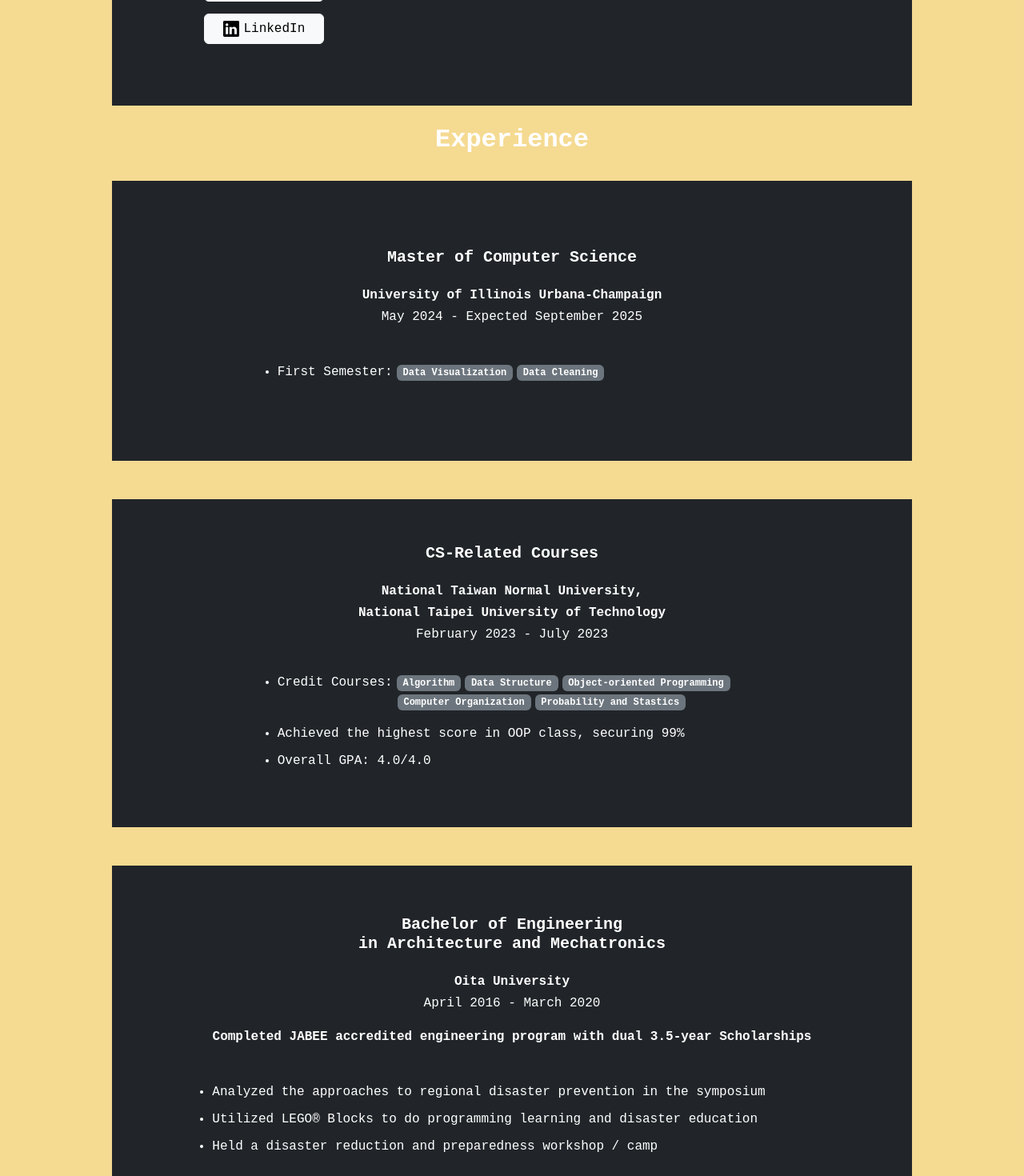
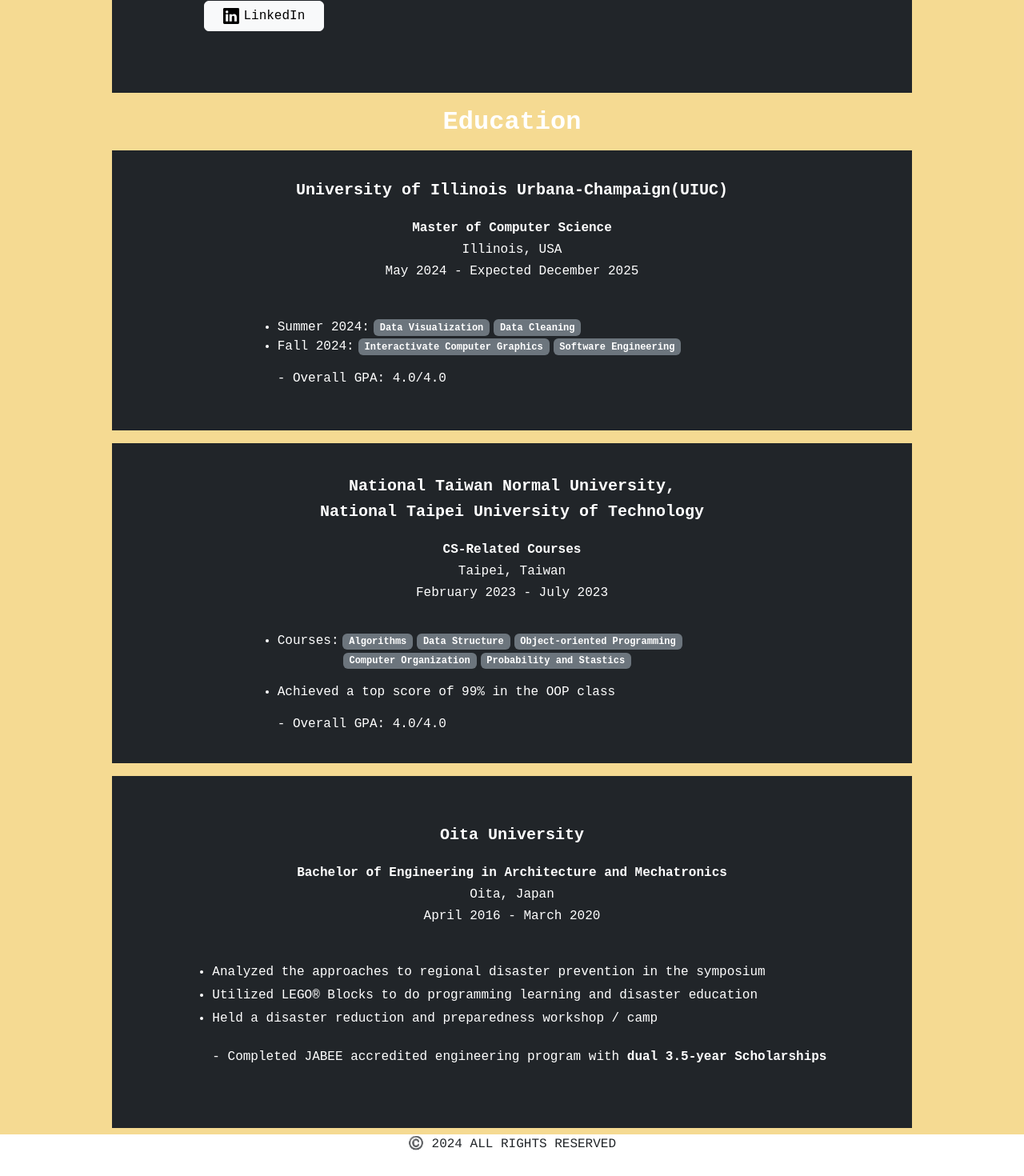
Before and after one commit to NICKLIN13/Lin_Portfolio, a React (Create React App) app in the folder client/: page / in a window 1280 px wide. Shown: the part 600-2070 px from the top of the page at 80% size. After the commit the page ends 2042 px from the top, so only its background shows below. Built offline with nearby package versions, Linux system fonts and the light colour scheme.

Commit message:
Update "about me" and "education"

```diff
--- a/client/src/App.js
+++ b/client/src/App.js
@@ -13,7 +13,7 @@ function App() {
 
 			<header className="App-header">
 				<h2 style={{ marginTop: '20px' }}><b>About Me</b></h2>
-        <Container className="my-4 bg-dark text-white" style={{ width: '1000px', height: '500px' }}>
+				<Container className="my-2 bg-dark text-white" style={{ width: '1000px', height: '500px' }}>
 					<div className='d-flex flex-column justify-content-center align-items-center' style={{ marginLeft: '30px' }}>
 						<img src="/000.JPG" className="rounded-circle rounded-circle-small" style={{ objectFit: 'cover', objectPosition: 'center left' }} alt="圓形照片"></img>
 						<Button className="btn-light" href='https://github.com/NICKLIN13?tab=repositories' style={{ marginTop: '25px', width: '150px' }} target="_blank">
@@ -34,61 +34,79 @@ function App() {
 						<h5 className='text-start'><b>Software developer & Master student at UIUC</b></h5>
 						<br />
 						<p className='text-start fs-6'>
-              I am Yu-Ting Lin, as known as NICK. I have a strong foundation in algorithms and data structures, and I use modern web technologies such as React.js and Node.js to develop projects.
+							I am Yu-Ting Lin, also known as NICK.
+							I am looking for an software engineering internship in 2025,
+							and I developed this portfolio website using React.js, Node.js, and Bootstrap.
+							<br />
+							<br />Thank you for visiting and nice to meet you!
 						</p>
 					</div>
 				</Container>
 
-        <h2><b>Experience</b></h2>
-        <Container className="my-4 bg-dark text-white" style={{ width: '1000px', height: '350px' }}>
+				<h2 style={{ marginTop: '10px' }}><b>Education</b></h2>
+				<Container className="my-2 bg-dark text-white" style={{ width: '1000px', height: '350px' }}>
 					<div className='col-md-8 d-flex flex-column justify-content-center'>
-            <h5><b>Master of Computer Science</b></h5>
-            <h6 style={{ marginTop: '18px' }}><b>University of Illinois Urbana-Champaign</b></h6>
-            <h6>May 2024 - Expected September 2025</h6>
+						<h5><b>University of Illinois Urbana-Champaign(UIUC)</b></h5>
+						<h6 style={{ marginTop: '18px' }}><b>Master of Computer Science</b></h6>
+						<h6>Illinois, USA</h6>
+						<h6>May 2024 - Expected December 2025</h6>
 						<br />
 						<ul className='text-start fs-6'>
-              <li>First Semester:
+							<li>Summer 2024:
 								<span className="badge bg-secondary d-inline-block" style={{ marginLeft: '5px' }}>Data Visualization</span>
 								<span className="badge bg-secondary d-inline-block" style={{ marginLeft: '5px' }}>Data Cleaning</span>
 							</li>
+							<li>Fall 2024:
+								<span className='badge bg-secondary d-inline-block' style={{ marginLeft: '5px' }}>Interactivate Computer Graphics</span>
+								<span className='badge bg-secondary d-inline-block' style={{ marginLeft: '5px' }}>Software Engineering</span>
+							</li>
+						</ul>
+						<ul className='text-start fs-6'>
+							- Overall GPA: 4.0/4.0
 						</ul>
 					</div>
 				</Container>
 
-        <Container className="my-4 bg-dark text-white" style={{ width: '1000px', height: '410px' }}>
-          <div className='col-md-8 d-flex flex-column justify-content-center'>
-            <h5><b>CS-Related Courses</b></h5>
-            <h6 style={{ marginTop: '18px' }}><b>National Taiwan Normal University,</b></h6>
-            <h6><b>National Taipei University of Technology</b></h6>
+				<Container className="my-2 bg-dark text-white" style={{ width: '1000px', height: '400px' }}>
+					<div className='col-md-8 d-flex flex-column justify-content-center' style={ {marginTop: '20px'} }>
+						<h5><b>National Taiwan Normal University,</b></h5>
+						<h5><b>National Taipei University of Technology</b></h5>
+						<h6 style={{ marginTop: '18px' }}><b>CS-Related Courses</b></h6>
+						<h6>Taipei, Taiwan</h6>
 						<h6>February 2023 - July 2023</h6>
 						<ul className='text-start fs-6' style={{ marginTop: '30px' }}>
-              <li>Credit Courses:
-                <span className="badge bg-secondary d-inline-block" style={{ marginLeft: '5px' }}>Algorithm</span>
+							<li>Courses:
+								<span className="badge bg-secondary d-inline-block" style={{ marginLeft: '5px' }}>Algorithms</span>
 								<span className="badge bg-secondary d-inline-block" style={{ marginLeft: '5px' }}>Data Structure</span>
 								<span className="badge bg-secondary d-inline-block" style={{ marginLeft: '5px' }}>Object-oriented Programming</span>
-                <span className="badge bg-secondary d-inline-block" style={{ marginLeft: '150px' }}>Computer Organization</span>
+								<span className="badge bg-secondary d-inline-block" style={{ marginLeft: '82px' }}>Computer Organization</span>
 								<span className="badge bg-secondary d-inline-block" style={{ marginLeft: '5px' }}>Probability and Stastics</span>
 							</li>
 						</ul>
 						<ul className='text-start fs-6'>
-              <li>Achieved the highest score in OOP class, securing 99%</li>
-              <li style={{ marginTop: '10px' }}>Overall GPA: 4.0/4.0</li>
+							<li>Achieved a top score of 99% in the OOP class</li>
+						</ul>
+						<ul className='text-start fs-6'>
+							- Overall GPA: 4.0/4.0
 						</ul>
 					</div>
 				</Container>
 
 
-        <Container className="my-4 bg-dark text-white" style={{ width: '1000px', height: '440px' }}>
+				<Container className="my-2 bg-dark text-white" style={{ width: '1000px', height: '440px' }}>
 					<div className='col-md-10 d-flex flex-column justify-content-center'>
-            <h5><b>Bachelor of Engineering <br />in Architecture and Mechatronics</b></h5>
-            <h6 style={{ marginTop: '18px' }}><b>Oita University</b></h6>
+						<h5><b>Oita University</b></h5>
+						<h6 style={{ marginTop: '18px' }}><b>Bachelor of Engineering in Architecture and Mechatronics</b></h6>
+						<h6>Oita, Japan</h6>
 						<h6>April 2016 - March 2020</h6>
-            <h6 style={{ marginTop: '15px' }}><b>Completed JABEE accredited engineering program with dual 3.5-year Scholarships</b></h6>
 						<br />
 						<ul className='text-start fs-6'>
 							<li>Analyzed the approaches to regional disaster prevention in the symposium</li>
-              <li style={{ marginTop: '10px' }}>Utilized LEGO® Blocks to do programming learning and disaster education </li>
-              <li style={{ marginTop: '10px' }}>Held a disaster reduction and preparedness workshop / camp</li>
+							<li style={{ marginTop: '5px' }}>Utilized LEGO® Blocks to do programming learning and disaster education </li>
+							<li style={{ marginTop: '5px' }}>Held a disaster reduction and preparedness workshop / camp</li>
+						</ul>
+						<ul className='text-start fs-6' style={{ marginTop: '8px' }}>
+							- Completed JABEE accredited engineering program with <b>dual 3.5-year Scholarships</b>
 						</ul>
 					</div>
 				</Container>
```
Lines whose indentation alone changed are shown as unchanged.
